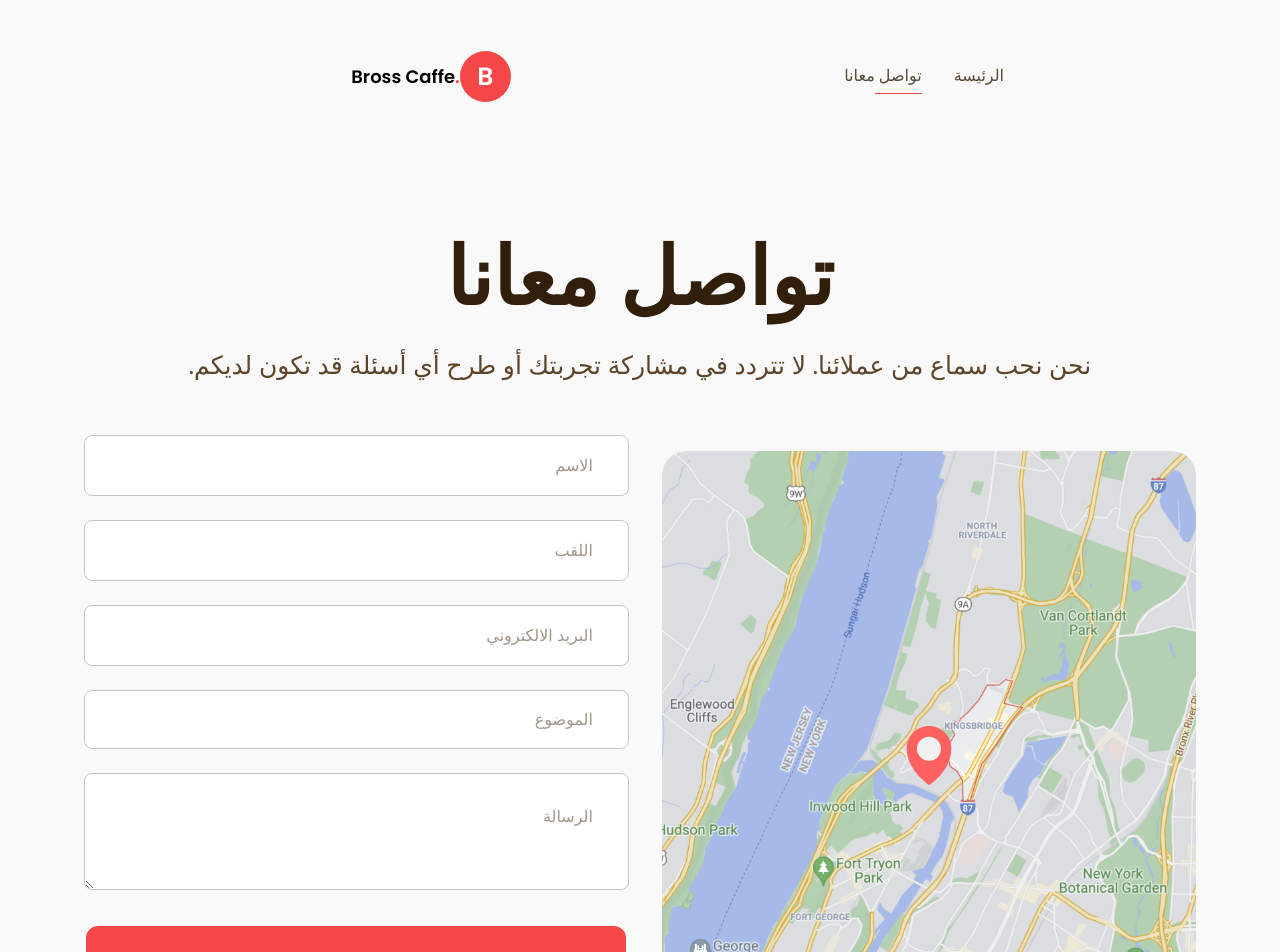
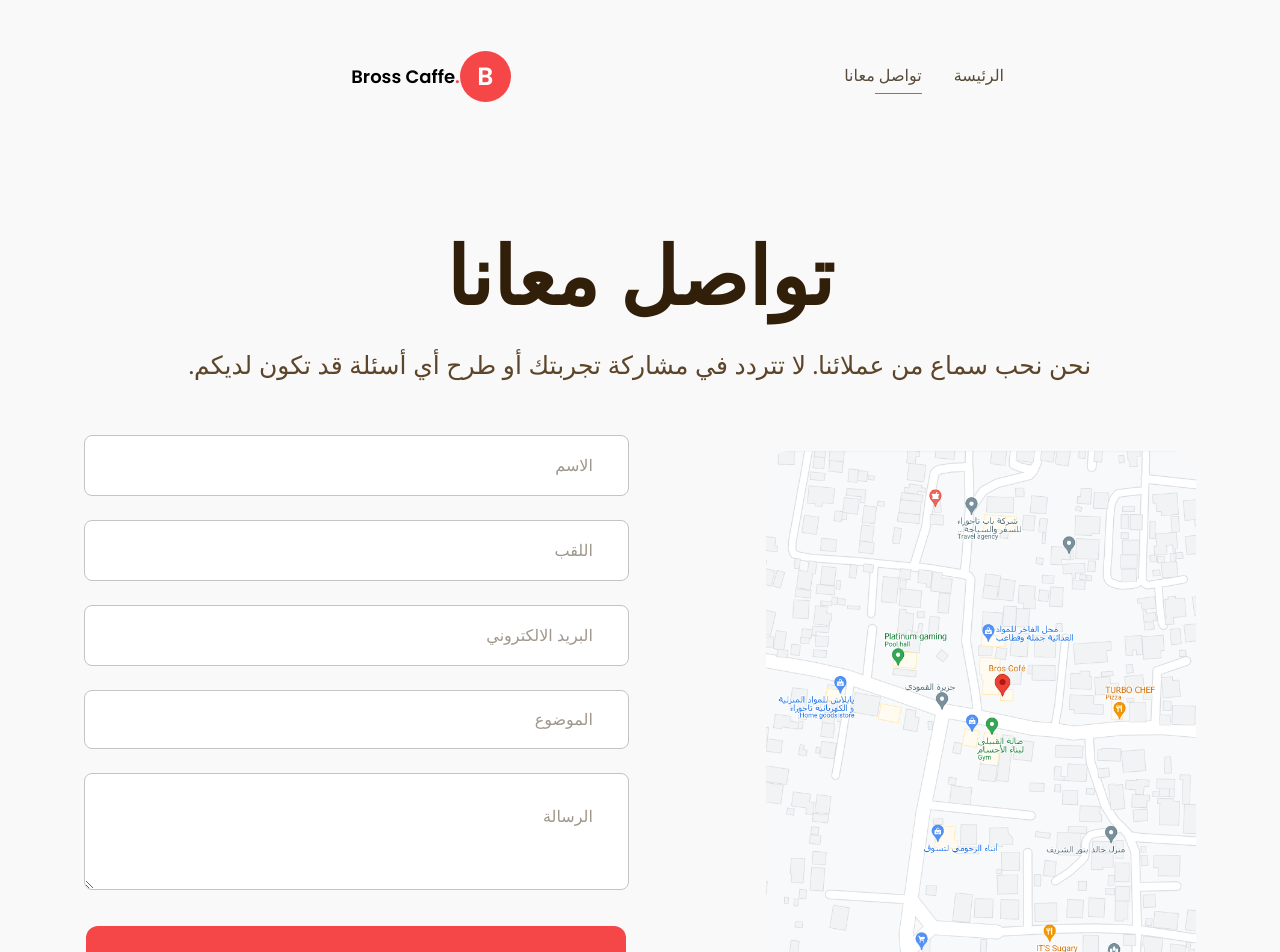
Before and after one commit to hodakl099/QR, a React (Create React App) app: page /contact in a window 1280 px wide. Shown: the top 952 px of the page. Built offline with nearby package versions, Linux system fonts and the light colour scheme.

Commit message:
added location lat and langtitude in contact us comp

```diff
--- a/package.json
+++ b/package.json
@@ -1,8 +1,9 @@
 {
-  "name": "mahmouds-application-2",
+  "name": "Bross Caffe",
   "version": "0.1.0",
   "private": true,
   "dependencies": {
+    "@emailjs/browser": "^3.11.0",
     "@tailwindcss/forms": "0.4.0",
     "@testing-library/jest-dom": "^5.15.1",
     "@testing-library/react": "^11.2.7",
--- a/src/pages/Contact/index.jsx
+++ b/src/pages/Contact/index.jsx
@@ -9,6 +9,7 @@ const ContactPage = () => {
 
 
   const { t } = useTranslation();
+
 
   return (
     <>
@@ -86,16 +87,13 @@ const ContactPage = () => {
             </Text>
           </div>
           <div className="flex md:flex-col flex-row md:gap-10 items-center justify-between mt-[50px] w-full">
-            <div
-              className="bg-cover bg-no-repeat h-[550px] md:h-[60px] p-[215px] md:px-10 sm:px-5 relative rounded-[24px] w-[48%] md:w-full"
-              style={{ backgroundImage: "url('images/img_map.png')" }}
-            >
-              <Img
-                className="absolute bottom-[39%] h-[60px] inset-x-[0] mx-auto w-[9%]"
-                src="images/img_location.svg"
-                alt="location"
-              />
-            </div>
+          <a href="https://www.google.com/maps?q=32.88146794650721,13.362318189037884" target="_blank" rel="noopener noreferrer">
+  <div
+    className="bg-cover bg-no-repeat h-[550px] md:h-[60px] p-[215px] md:px-10 sm:px-5 relative rounded-[24px] w-[48%] md:w-full"
+    style={{ backgroundImage: "url('images/cafe_location.png')" }}
+  >
+  </div>
+</a>
             <div className="flex md:flex-1 flex-col gap-9 items-center justify-start w-[49%] md:w-full" dir="rtl">
               <div className="flex flex-col gap-6 items-center justify-start rounded-lg w-full">
                 <Input
```
Also changed, not shown: public/images/cafe_location.PNG (added), 1 other file (tests, documents, lock files or other folders).
